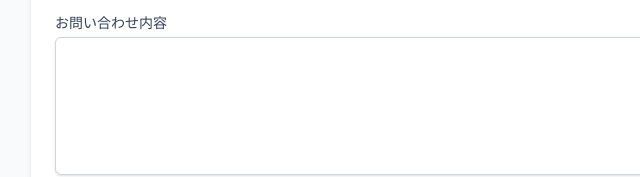
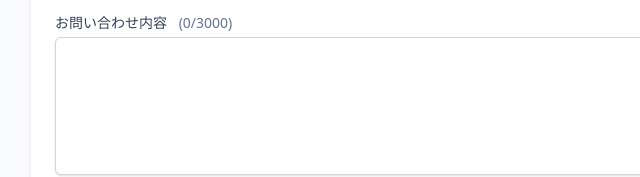
Before and after one commit to nhori123/contact-form-on-cloudflare-pages, a website: page public/index.html in a window 1280 px wide. Shown: the part 391-568 px from the top of the page, 177-817 px from the left. Drawn offline with nearby package versions, Linux system fonts and the light colour scheme.

Commit message:
フロントのmessageに入力した文字数を表示するように変更（動作確認のためのデプロイ）

```diff
--- a/public/index.html
+++ b/public/index.html
@@ -29,7 +29,10 @@
             <input type="email" id="email" name="email" maxlength="254" autocomplete="email" required class="mt-1 block w-full rounded-md border border-gray-300 bg-white px-3 py-2 text-sm shadow-sm placeholder-gray-400 focus:border-indigo-500 focus:outline-none focus:ring-1 focus:ring-indigo-500" />
           </div>
           <div>
-            <label for="message" class="block text-sm font-medium text-slate-700">お問い合わせ内容</label>
+            <label for="message" class="block text-sm font-medium text-slate-700">
+              お問い合わせ内容
+              <span id="message-counter" class="ml-2 text-sm text-slate-500">(0/3000)</span>
+            </label>
             <textarea id="message" name="message" maxlength="3000" required rows="6" class="mt-1 block w-full rounded-md border border-gray-300 bg-white px-3 py-2 text-sm shadow-sm placeholder-gray-400 focus:border-indigo-500 focus:outline-none focus:ring-1 focus:ring-indigo-500"></textarea>
           </div>
           <div class="pt-2">
--- a/public/js/contact.js
+++ b/public/js/contact.js
@@ -85,6 +85,7 @@ document.addEventListener('DOMContentLoaded', () => {
       } else {
         status.textContent = '送信が完了しました。ありがとうございました。';
         form.reset();
+        updateCounter();
 
         // 送信ボタンを無効化
         submitBtn.disabled = true;
@@ -112,4 +113,20 @@ document.addEventListener('DOMContentLoaded', () => {
       }
     }
   });
+
+  // お問い合わせ内容の文字数カウンター
+  const msgEl = form.querySelector('#message');
+  const counter = form.querySelector('#message-counter');
+  const MAX = { message: 3000 };
+
+  const updateCounter = () => {
+    const len = [...msgEl.value].length; // コードポイント単位
+    counter.textContent = `(${len}/${MAX.message})`;
+    counter.classList.toggle('text-red-600', len > MAX.message);
+    counter.classList.toggle('text-amber-600', len > Math.floor(MAX.message * 0.9) && len <= MAX.message);
+  };
+
+  msgEl.addEventListener('input', updateCounter);
+  updateCounter();
+
 });
```
